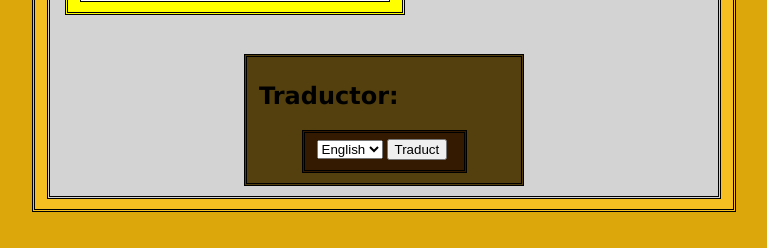
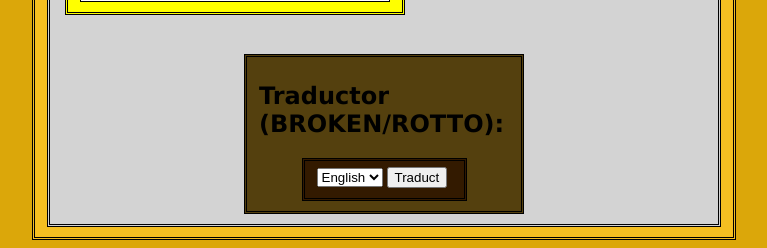
Before and after one commit to crazymemesmaker/MonkeyGun, a plain HTML site: page index.html in a window 1280 px wide. Shown: the part 1284-1532 px from the top of the page, without its empty margins (256-1023 px from the left). Before the commit the page ends 1504 px from the top, so only its background shows below. Drawn offline with Linux system fonts and the light colour scheme.

Commit message:
Update index.html

```diff
--- a/index.html
+++ b/index.html
@@ -77,7 +77,7 @@
 
 <!-- html traduction -->
 <fieldset style="background-color:#54400e;">
-<h2 style="font-family: Verdana, sans-serif;">Traductor:</h2>
+<h2 style="font-family: Verdana, sans-serif;">Traductor (BROKEN/ROTTO):</h2>
 <fieldset style="width:135px;background-color:#331a00">
 <select id="langs">
 <option value="eng">English</option>
```
